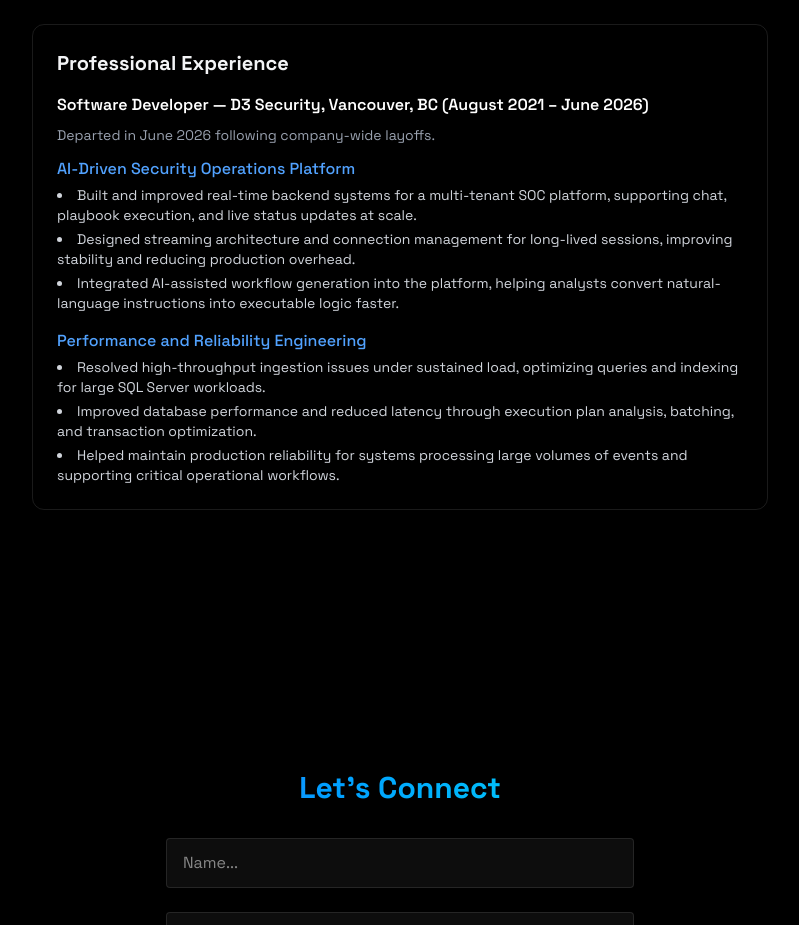
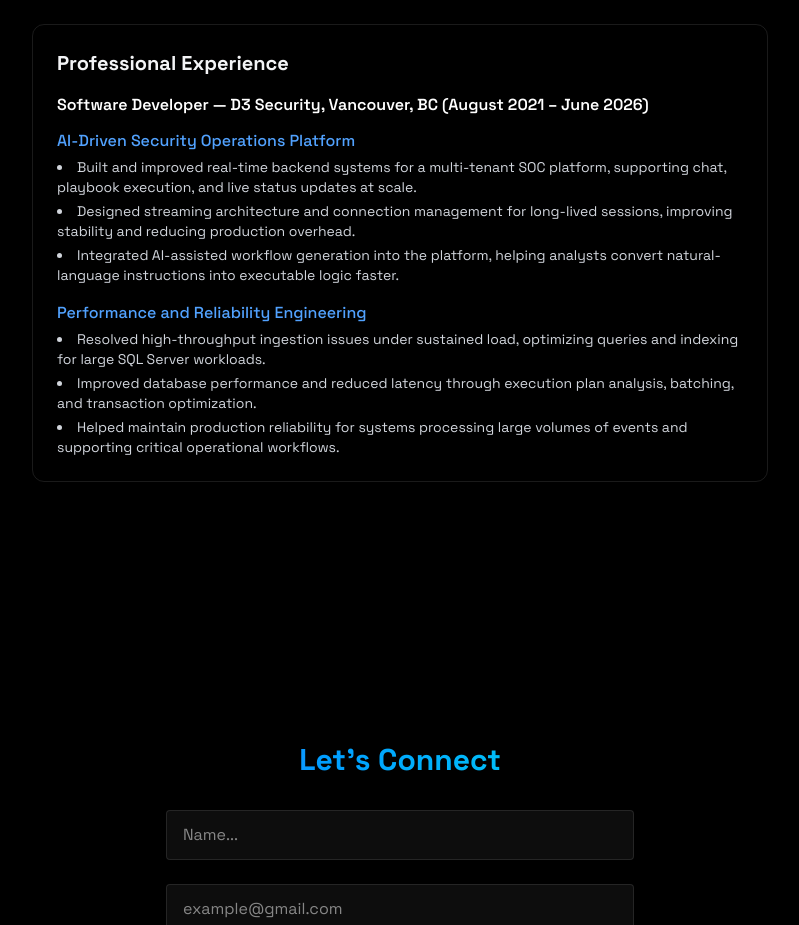
Before and after one commit to imdavidlong/portfolio, a React (Vite) app: page / in a window 1280 px wide. Shown: the part 3294-4219 px from the top of the page, without its empty margins (240-1039 px from the left). Built offline with nearby package versions, Linux system fonts and the light colour scheme.

Commit message:
Remove layoff note from D3 experience

```diff
--- a/src/components/sections/Experience.jsx
+++ b/src/components/sections/Experience.jsx
@@ -34,9 +34,6 @@
                   <h4 className="font-semibold text-white">
                     Software Developer — D3 Security, Vancouver, BC (August 2021 – June 2026)
                   </h4>
-                  <p className="text-sm text-gray-400 mt-2">
-                    Departed in June 2026 following company-wide layoffs.
-                  </p>
                   <div className="mt-3 space-y-4">
                     <div>
                       <p className="font-medium text-blue-400 mb-1">AI-Driven Security Operations Platform</p>
```
